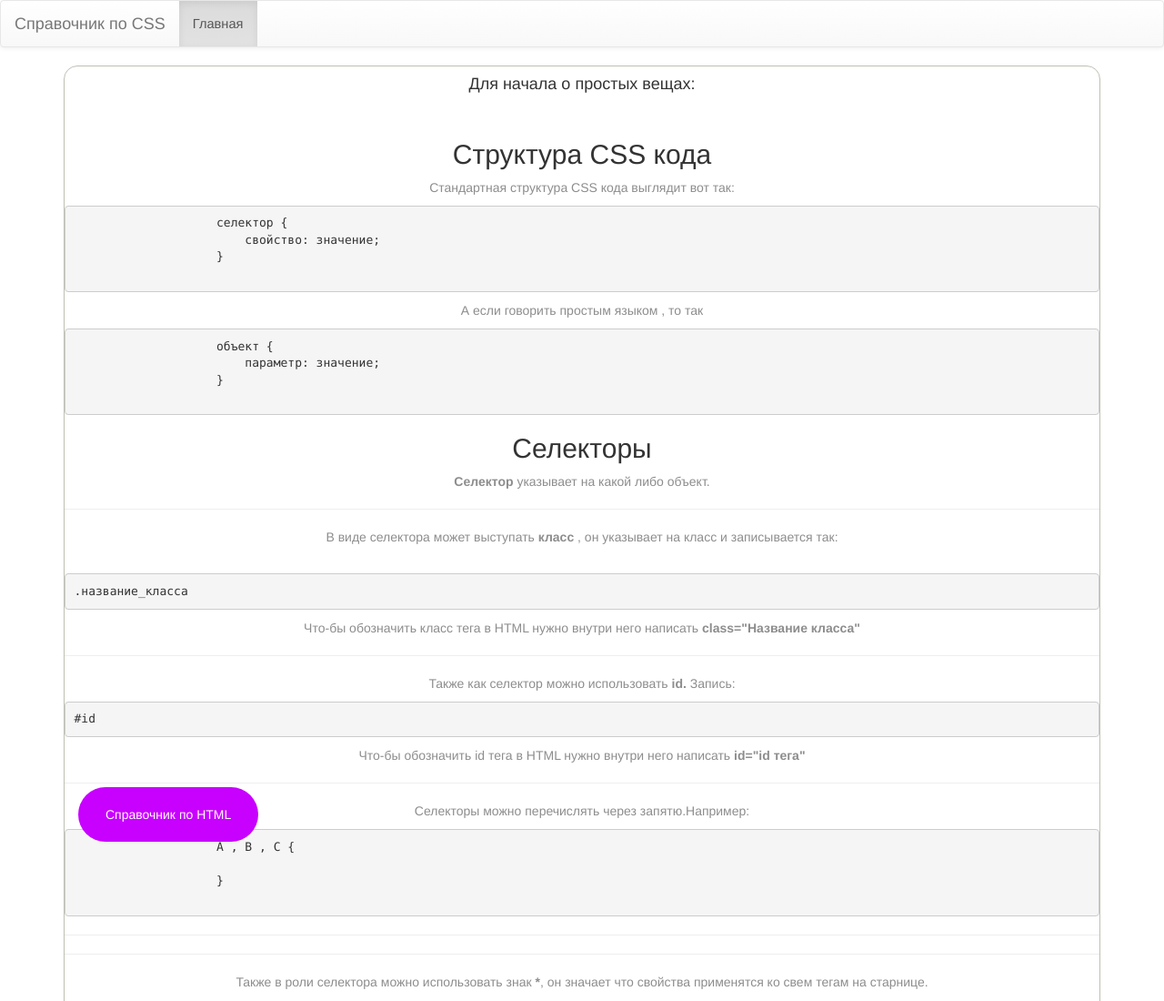
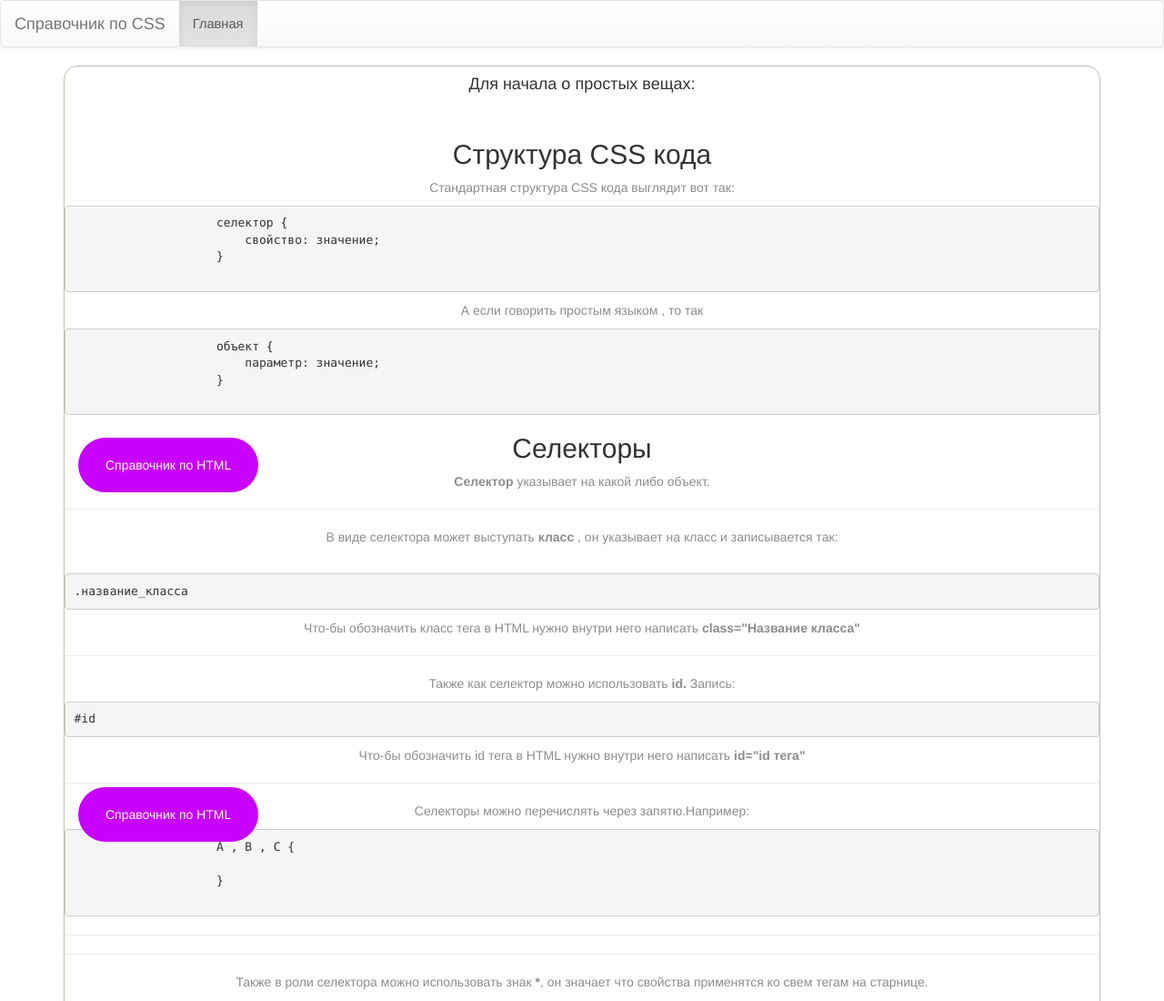
Before and after one commit to Jayeer/Jayeer.github.io, a plain HTML site: page html/CSS/index_c.html in a window 1280 px wide. Shown: the top 1100 px of the page at 91% size. Drawn offline with nearby package versions, Linux system fonts and the light colour scheme.

Commit message:
Update index_c.html

```diff
--- a/html/CSS/index_c.html
+++ b/html/CSS/index_c.html
@@ -55,6 +55,11 @@
                         параметр: значение;
                     }
                 </pre>
+                <p class="span-shadow">
+                    <a href="../../index.html">
+                        <span>Справочник по HTML</span>
+                    </a>
+                </p>
                 <h2>Селекторы</h2>
                 <p><b>Селектор</b> указывает на какой либо объект.</p>
                 <hr>
```
